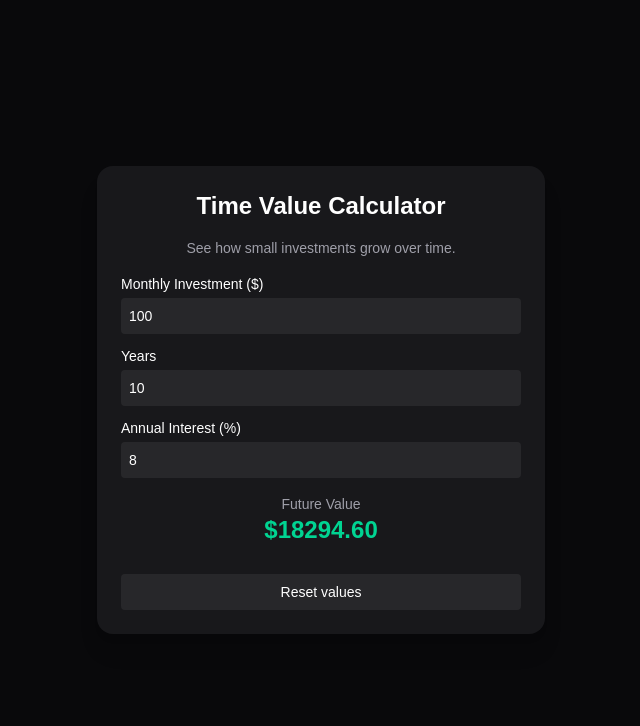
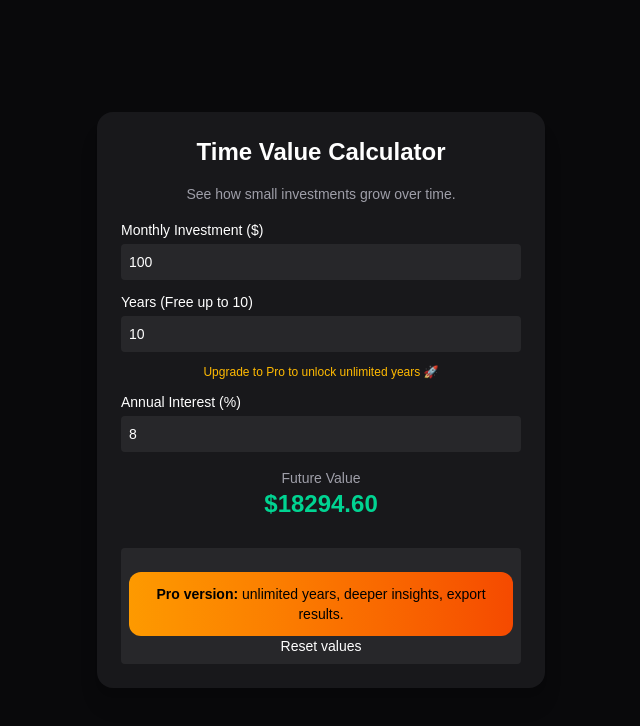
Before and after one commit to SarceRoinuj1/skymicroapp, a Next.js app: page / in a window 1280 px wide. Shown: the top 726 px of the page, without its empty margins (319-959 px from the left). Built offline with nearby package versions, Linux system fonts and the light colour scheme.

Commit message:
add freemium limit

```diff
--- a/src/app/page.tsx
+++ b/src/app/page.tsx
@@ -5,6 +5,8 @@ import { useState } from "react";
 export default function Home() {
   const [monthly, setMonthly] = useState(100);
   const [years, setYears] = useState(10);
+  const FREE_LIMIT = 10;
+
   const [rate, setRate] = useState(8);
 
   const months = years * 12;
@@ -38,14 +40,23 @@ export default function Home() {
           </label>
 
           <label className="block text-sm">
-            Years
+           Years (Free up to {FREE_LIMIT})
            <input
              type="number"
              value={years}
-              onChange={(e) => setYears(+e.target.value)}
+             onChange={(e) => {
+               const value = +e.target.value;
+               if (value <= FREE_LIMIT) setYears(value);
+             }}
              className="w-full mt-1 p-2 rounded bg-zinc-800"
            />
          </label>
+          {years >= FREE_LIMIT && (
+  <p className="text-xs text-amber-400 mt-1 text-center">
+    Upgrade to Pro to unlock unlimited years 🚀
+  </p>
+)}
+
 
           <label className="block text-sm">
             Annual Interest (%)
@@ -72,6 +83,9 @@ export default function Home() {
   }}
   className="w-full mt-3 p-2 rounded bg-zinc-800 text-sm hover:bg-zinc-700"
 >
+<div className="mt-4 p-3 rounded-xl bg-gradient-to-r from-amber-500 to-orange-600 text-black text-sm text-center">
+  <strong>Pro version:</strong> unlimited years, deeper insights, export results.
+</div>
   Reset values
 </button>
 
```
Lines whose indentation alone changed are shown as unchanged.
